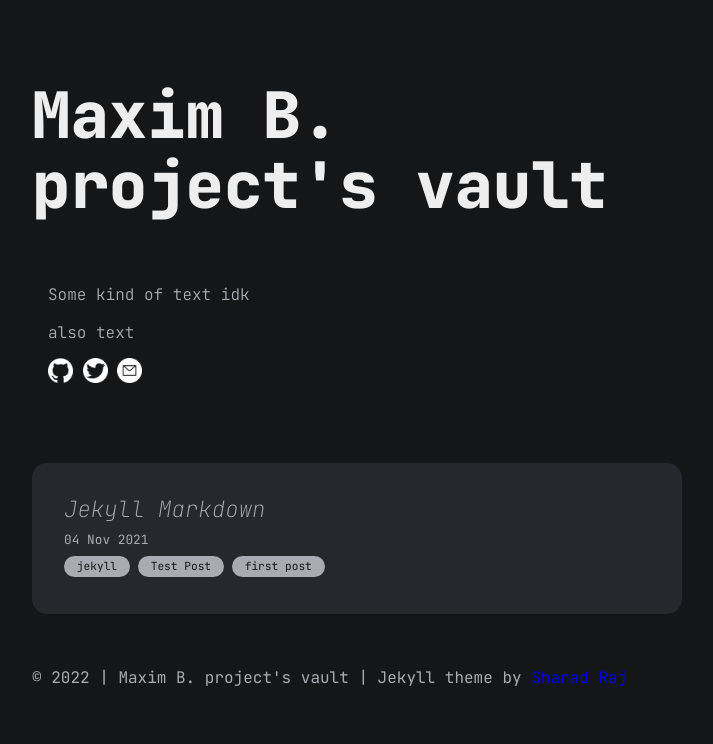
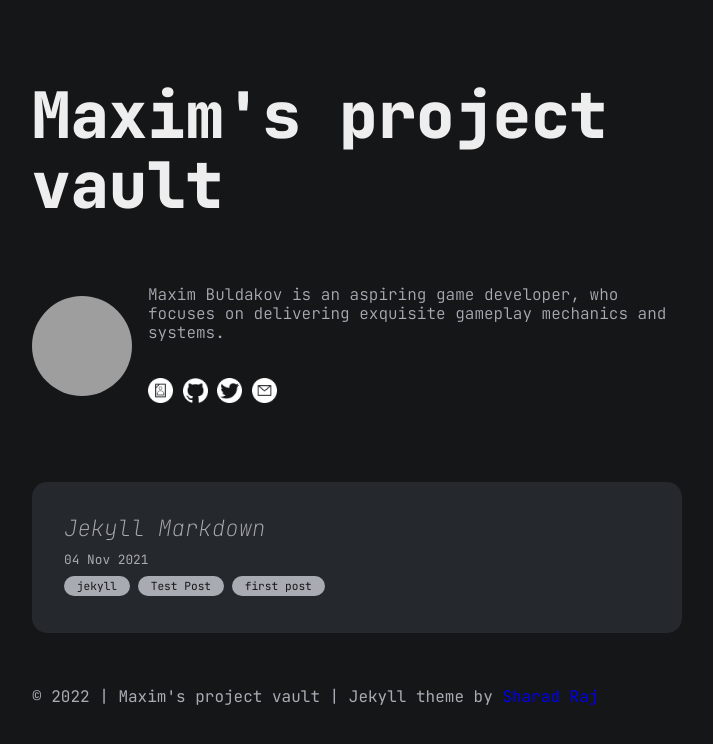
Before and after one commit to SillyTinyBird/SillyTinyBird.github.io, a Jekyll site: the page built from index.md, in a window 1280 px wide. Shown: the top 744 px of the page, without its empty margins (283-996 px from the left). Built offline with Jekyll 4.4.1, drawn with Linux system fonts in a browser that asks for light colours; grey boxes are pictures that could not be loaded.

Commit message:
updated author.yml and config.yml

```diff
--- a/_config.yml
+++ b/_config.yml
@@ -1,4 +1,4 @@
-title: Maxim B. project's vault
+title: Maxim's project vault
 markdown: kramdown
 
 # for atom feed
--- a/_data/author.yml
+++ b/_data/author.yml
@@ -1,18 +1,20 @@
 name: Maxim Buldakov
-#dp: https://avatars2.githubusercontent.com/u/36638057?s=460&u=0cbe4fd6b5a3655d91b3eb86db834d0829a0c086&v=4
+dp: https://avatars.githubusercontent.com/u/99384045?v=4
 description: "
   <p>
-    Some kind of text idk
+    Maxim Buldakov is an aspiring game developer, who focuses on delivering exquisite gameplay mechanics and systems.
   </p>
   <br/>
   <p>
-    also text
+
   </P>
 "
 email: buldakov.m99@gmail.com
 contact:
 #  - title: linkedin
  #   url: https://www.linkedin.com/in/srsmaurya
+  - title: resume
+    url: https://docs.google.com/document/d/1NcVOrZP_FsRwtVUKuJvL0gN1hPBIAy3ee2VjX2psLxs/edit?usp=sharing
   - title: github
     url: https://github.com/SillyTinyBird
   - title: twitter
```
Also changed, not shown: assets/icons/resume.png (added).
